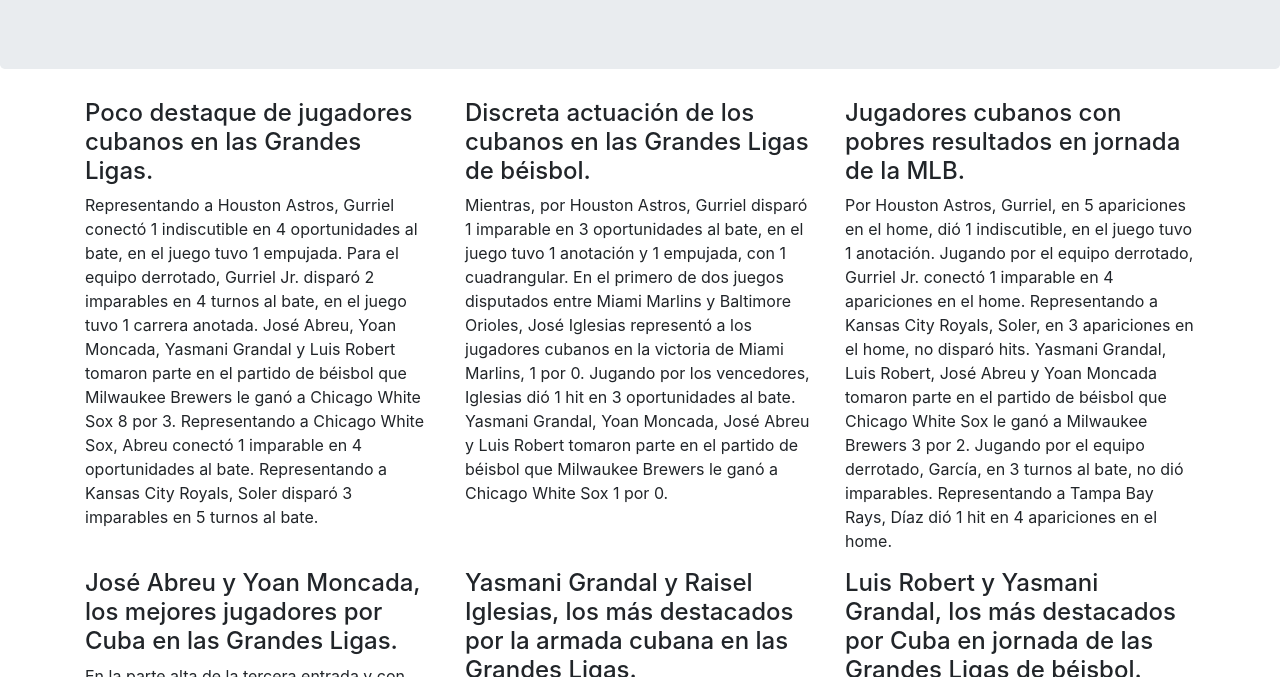
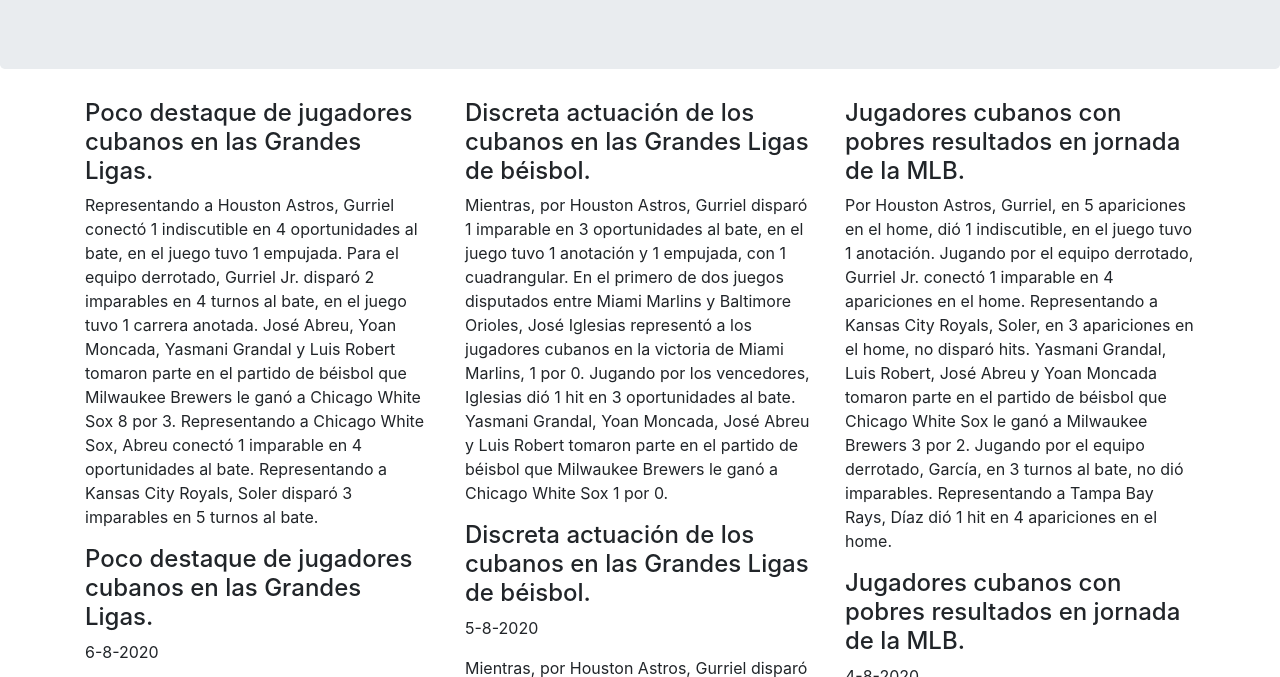
Before and after one commit to Roberbg97/baseball_cubans_players_mlb, a plain HTML site: page index.html in a window 1280 px wide. Shown: the part 115-792 px from the top of the page. Drawn offline with Linux system fonts and the light colour scheme.

Commit message:
index updated

```diff
--- a/index.html
+++ b/index.html
@@ -76,11 +76,10 @@
                 var a = $("<p></p>").text(abstract);
                 var dt = $("<p></p>").text(date)
                 var id = "#" + date;
-                $(id).append(td, t, a);
                 var more = $("<a></a>").text("Más >>>");
                 more.attr("onclick", get_new(keys[d], d))
                 more.attr("text-align", "right")
-                $(id).append(more)
+                $(id).append(t, dt, a, more);
             }
         });
     });
```
